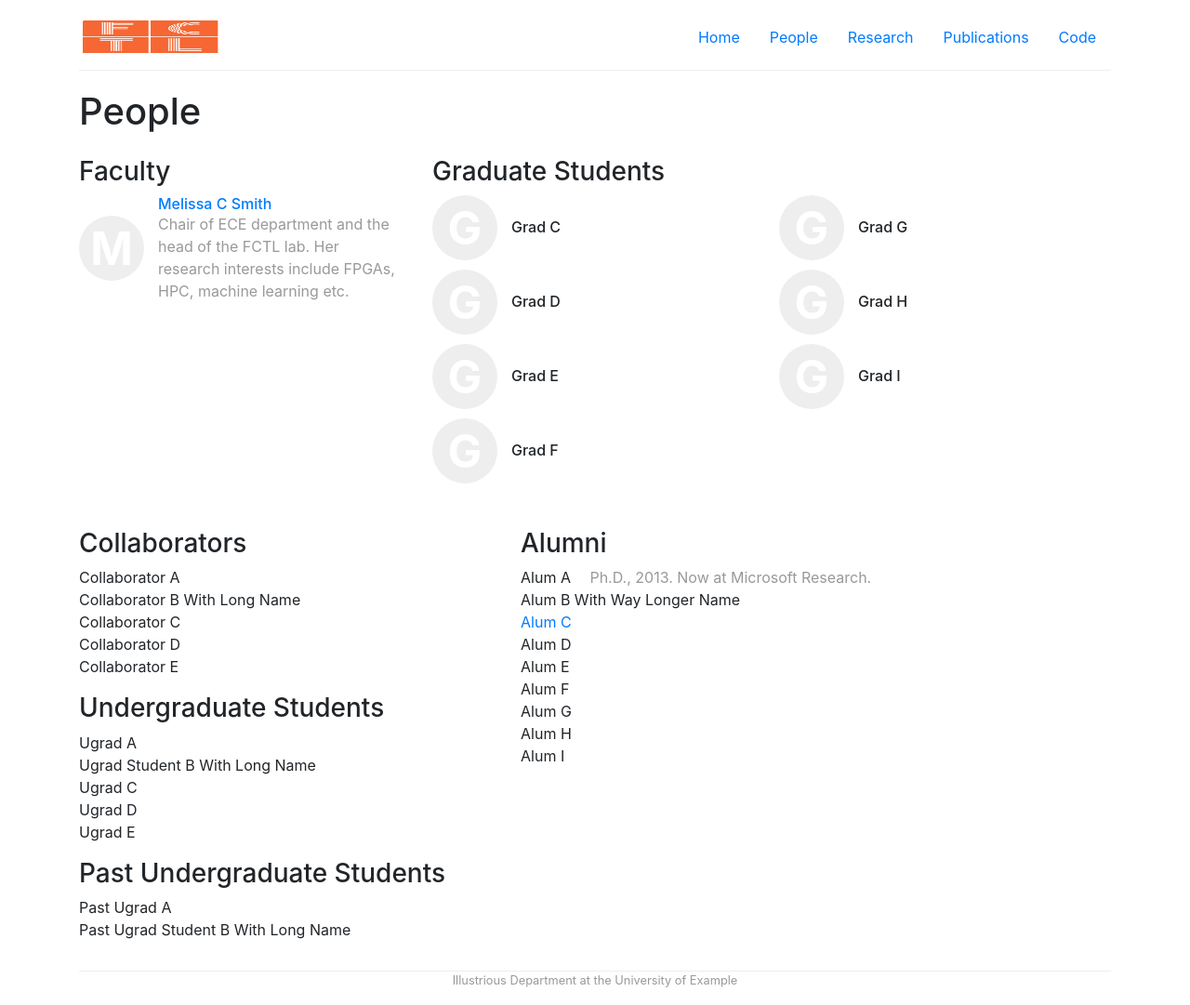
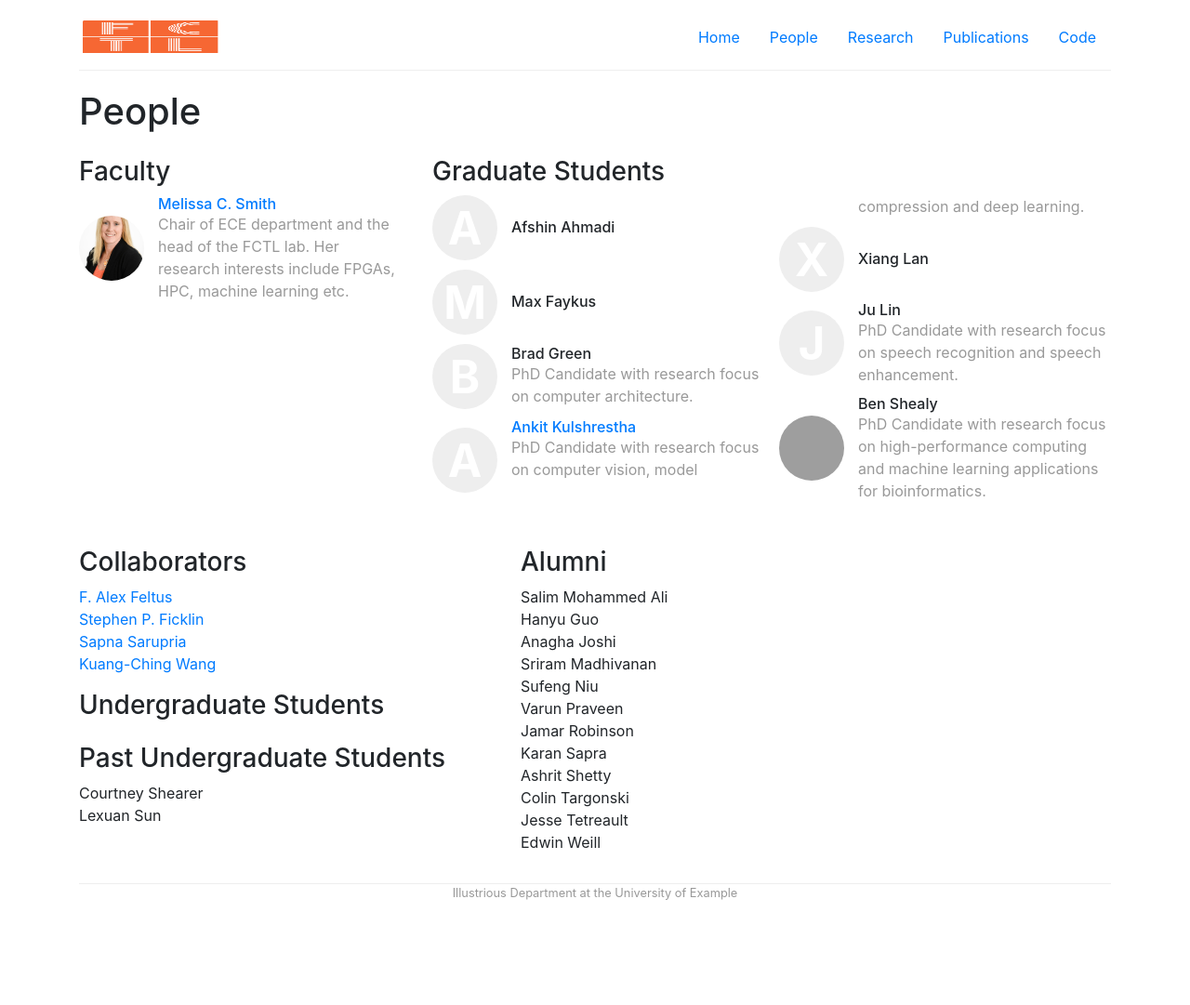
Before and after one commit to CUFCTL/cufctl.github.io, a Jekyll site: the page built from people.html, in a window 1280 px wide. Shown: the whole page at 93% size. Built offline with Jekyll 4.4.1, drawn with Linux system fonts in a browser that asks for light colours; after the commit the page ends 986 px from its top, so only the background shows below that; grey boxes are pictures that could not be loaded.

Commit message:
Updated people

```diff
--- a/_data/people.yml
+++ b/_data/people.yml
@@ -1,166 +1,137 @@
 
-# prof-a:
-#     display_name: "Prof A"
-#     role: faculty
-
-# prof-b:
-#     display_name: "Prof B"
-#     role: faculty
-
-# prof-c:
-#     display_name: "Prof C"
-#     role: faculty
-
-prof:
-    display_name: "Melissa C Smith"
+smithmc:
+    display_name: "Melissa C. Smith"
     webpage: "https://www.clemson.edu/cecas/departments/ece/faculty_staff/faculty/msmith.html"
-    github:
     role: faculty
-    image:
+    image: /img/people/smithmc.jpg
     bio: Chair of ECE department and the head of the FCTL lab. Her research interests include FPGAs, HPC, machine learning etc.
 
-# scott:
-#     display_name: "Scott Summers"
-#     webpage: "http://en.wikipedia.org/wiki/Cyclops_(comics)"
-#     role: staff
-#     image: /img/people/scott.png
-#     bio: aka Cyclops
-
-# wolverine:
-#     display_name: "Wolverine"
-#     webpage: "http://en.wikipedia.org/wiki/Wolverine_%28comics%29"
-#     github: wolverine
-#     role: postdoc
-
-# storm:
-#     display_name: "Storm"
-#     webpage: "http://en.wikipedia.org/wiki/Storm_%28Marvel_Comics%29"
-#     role: grad
-#     image: /img/people/storm.png
-
-grad-ak:
-    display_name: "Ankit Kulshrestha"
-    role: "PhD Candidate"
-    github: aicaffeinelife
-    webpage: "aicaffeinelife.github.io"
-    bio: PhD Candidate with research focus on Computer Vision, Model Compression and Deep Learning.
 
 
-grad-lin:
-    display_name: "Ju Lin"
-    role: "PhD Candidate"
-    bio: PhD Candidate with research focus on Speech recognition, enhancement and related problems.
-
-grad-c:
-    display_name: "Grad C"
+aahmadi:
+    display_name: "Afshin Ahmadi"
     role: grad
 
-grad-d:
-    display_name: "Grad D"
+mfaykus:
+    display_name: "Max Faykus"
     role: grad
 
-grad-e:
-    display_name: "Grad E"
+wbgreen:
+    display_name: "Brad Green"
+    github: wbgreen1
+    role: grad
+    bio: PhD Candidate with research focus on computer architecture.
+
+akulshr:
+    display_name: "Ankit Kulshrestha"
+    webpage: "https://aicaffeinelife.github.io"
+    github: aicaffeinelife
+    role: grad
+    bio: PhD Candidate with research focus on computer vision, model compression and deep learning.
+
+lan3:
+    display_name: "Xiang Lan"
+    github: xianglan010
     role: grad
 
-grad-f:
-    display_name: "Grad F"
+jul:
+    display_name: "Ju Lin"
+    github: linjucs
     role: grad
+    bio: PhD Candidate with research focus on speech recognition and speech enhancement.
 
-grad-g:
-    display_name: "Grad G"
+btsheal:
+    display_name: "Ben Shealy"
+    github: bentsherman
     role: grad
+    image: "https://avatars0.githubusercontent.com/u/7884825?s=460&v=4"
+    bio: PhD Candidate with research focus on high-performance computing and machine learning applications for bioinformatics.
 
-grad-h:
-    display_name: "Grad H"
-    role: grad
 
-grad-i:
-    display_name: "Grad I"
-    role: grad
 
-alum-a:
-    display_name: "Alum A"
-    role: alum
-    bio: "Ph.D., 2013. Now at Microsoft Research."
-
-alum-b:
-    display_name: "Alum B With Way Longer Name"
+salim:
+    display_name: "Salim Mohammed Ali"
     role: alum
 
-alum-c:
-    display_name: "Alum C"
-    role: alum
-    webpage: "https://www.google.com"
-
-alum-d:
-    display_name: "Alum D"
+hanyug:
+    display_name: "Hanyu Guo"
+    github: HanyuGuo
     role: alum
 
-alum-e:
-    display_name: "Alum E"
+anagha:
+    display_name: "Anagha Joshi"
     role: alum
 
-alum-f:
-    display_name: "Alum F"
+sriram:
+    display_name: "Sriram Madhivanan"
     role: alum
 
-alum-g:
-    display_name: "Alum G"
+sniu:
+    display_name: "Sufeng Niu"
+    github: sufengniu
     role: alum
 
-alum-h:
-    display_name: "Alum H"
+varun:
+    display_name: "Varun Praveen"
     role: alum
 
-alum-i:
-    display_name: "Alum I"
+jamar:
+    display_name: "Jamar Robinson"
     role: alum
 
-collab-a:
-    display_name: "Collaborator A"
+ksapra:
+    display_name: "Karan Sapra"
+    github: karansapra
+    role: alum
+
+ashrit:
+    display_name: "Ashrit Shetty"
+    role: alum
+
+ctargon:
+    display_name: "Colin Targonski"
+    github: ctargon
+    role: alum
+
+jtetrea:
+    display_name: "Jesse Tetreault"
+    github: jtetrea
+    role: alum
+
+eweill:
+    display_name: "Edwin Weill"
+    github: eweill
+    role: alum
+
+
+
+feltus:
+    display_name: "F. Alex Feltus"
+    webpage: "https://www.clemson.edu/science/departments/genetics-biochemistry/people/profiles/FFELTUS"
     role: collab
 
-collab-b:
-    display_name: "Collaborator B With Long Name"
+ficklin:
+    display_name: "Stephen P. Ficklin"
+    webpage: "https://horticulture.wsu.edu/people/stephen-p-ficklin/"
     role: collab
 
-collab-c:
-    display_name: "Collaborator C"
+sapna:
+    display_name: "Sapna Sarupria"
+    webpage: "https://www.clemson.edu/cecas/departments/chbe/people/sarupria_s.html"
     role: collab
 
-collab-d:
-    display_name: "Collaborator D"
+kcwang:
+    display_name: "Kuang-Ching Wang"
+    webpage: "https://cecas.clemson.edu/cvel/People/cvel_kcwang.html"
     role: collab
 
-collab-e:
-    display_name: "Collaborator E"
-    role: collab
 
-ugrad-a:
-    display_name: "Ugrad A"
-    role: ugrad
 
-ugrad-b:
-    display_name: "Ugrad Student B With Long Name"
-    role: ugrad
-
-ugrad-c:
-    display_name: "Ugrad C"
-    role: ugrad
-
-ugrad-d:
-    display_name: "Ugrad D"
-    role: ugrad
-
-ugrad-e:
-    display_name: "Ugrad E"
-    role: ugrad
-
-ugrad-alum-a:
-    display_name: "Past Ugrad A"
+csheare:
+    display_name: "Courtney Shearer"
+    github: csheare
     role: ugrad-alum
 
-ugrad-alum-b:
-    display_name: "Past Ugrad Student B With Long Name"
+lexuan:
+    display_name: "Lexuan Sun"
     role: ugrad-alum
```
Also changed, not shown: img/people/prof-x.png (deleted), img/people/scott.png (deleted), img/people/smithmc.jpg (added), img/people/storm.png (deleted).
